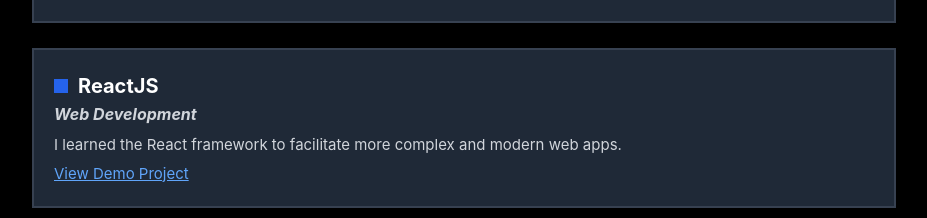
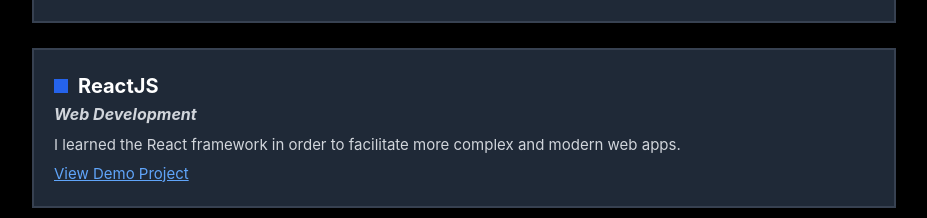
Before and after one commit to Cloudinnovates/gavinshr.com, a React (Create React App) app: page / in a window 1280 px wide. Shown: the part 1460-1678 px from the top of the page, without its empty margins (176-1103 px from the left). Built offline with nearby package versions, Linux system fonts and the light colour scheme; some icons are missing.

Commit message:
Updated wording data.js skills.js

```diff
--- a/src/data.js
+++ b/src/data.js
@@ -51,7 +51,7 @@ export const skills = [
     urlName: "View Demo Project",
     urlOpensInNewTab: false,
     urlIsNavLink: true,
-    moreInfo: "I learned the React framework to facilitate more complex and modern web apps.",
+    moreInfo: "I learned the React framework in order to facilitate more complex and modern web apps.",
   },
   {
     skill: "ThreeJS",
```
Also changed, not shown: 12 other files (tests, documents, lock files or other folders).
